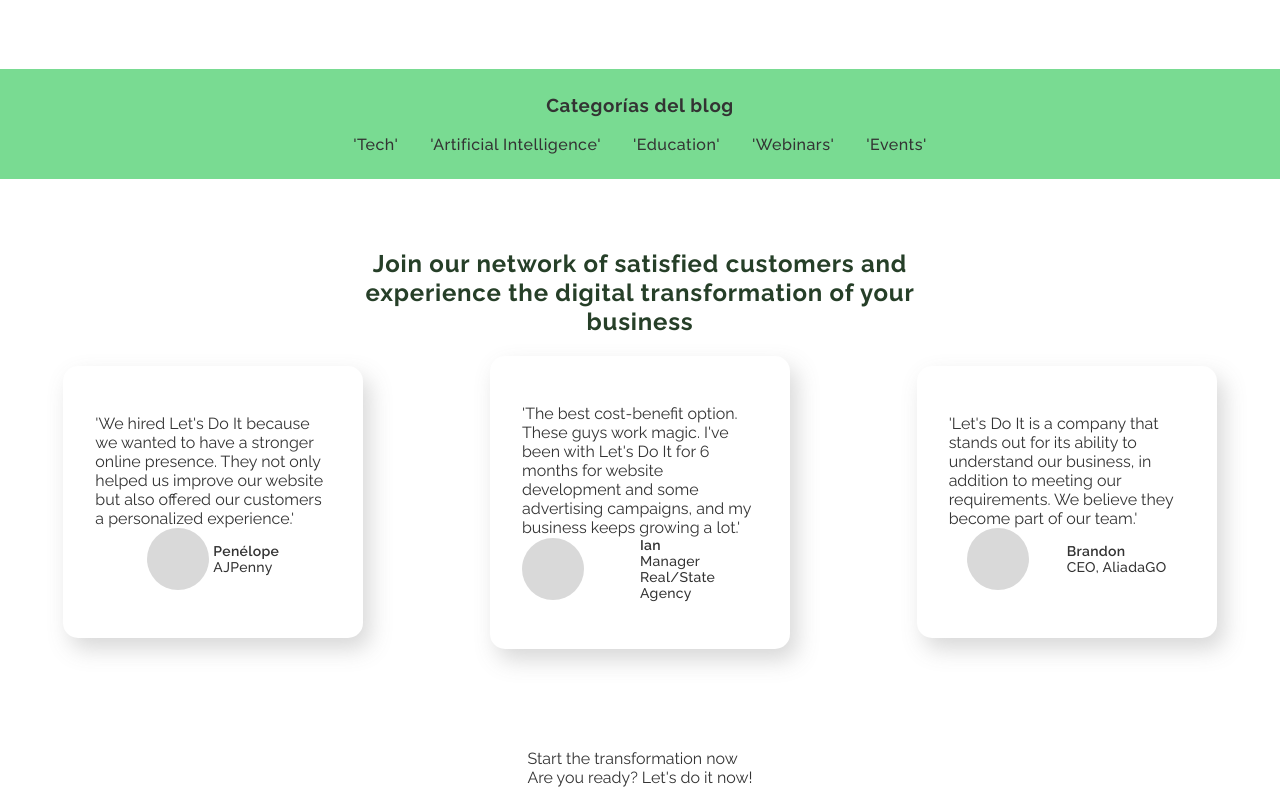
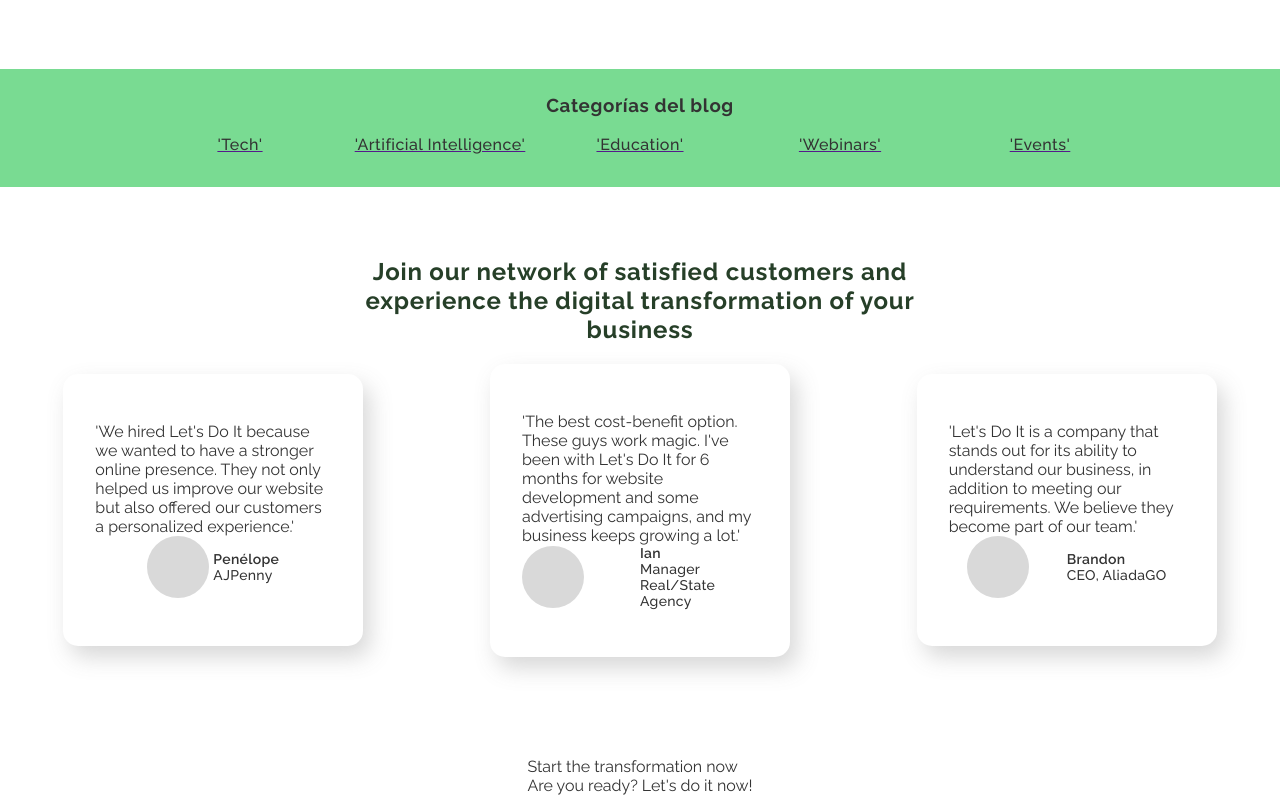
Before and after one commit to DRUMS1521/letsdoitnow-website, a Vue app: page / in a window 1280 px wide. Shown: the part 2740-3540 px from the top of the page. Built offline with nearby package versions, Linux system fonts and the light colour scheme.

Commit message:
Responce

```diff
--- a/src/assets/css/style.css
+++ b/src/assets/css/style.css
@@ -331,9 +331,29 @@ i {
     grid-template-columns: 1fr 1fr 1fr 1fr; */
 }
 
-.layout-f1, .layout-f2 {
+.blogtop, .layout-f1, .layout-f2 {
     display: inline-block;
     vertical-align: top;
+}
+
+ul {
+    margin: 0;
+    padding: 0;
+}
+
+.blogtop li {
+    color: #333;
+    text-decoration: none;
+    font-style: normal;
+    font-weight: 500;
+    line-height: normal;
+    letter-spacing: 0.48px;
+    list-style: none;
+    width: 200px;
+    padding-bottom: 0.5rem;
+}
+
+.layout-f1, .layout-f2 {
     min-width: 350px;
 }
 
--- a/src/components/Web/Home.vue
+++ b/src/components/Web/Home.vue
@@ -11,7 +11,7 @@ import CardReview from '../cards/cardReview.vue';
 /* function onBeforeMount(callback: () => void): void */
 
 const language = ref<any>({
-		"langweb": "", "titleweb": "", "desciptionweb": "", "keywords": "", "imgweb": "", "title01": "", "title02": "", "title03": "", "text001": "", "text002": "", "text003": "", "text004": "", "text005": "", "text006": "", "text007": "", "text008": "", "text009": "", "text010": "", "text011": "", "text012": "", "text013": "", "text014": "", "text015": "", "text016": "", "text017": "", "text018": "", "text019": "", "text020": "", "text021": "", "text022": "", "text023": "", "text024": "", "text025": "", "text026": "", "text027": "", "text028": "", "text029": "", "text030": ""
+		langweb: "", titleweb: "", desciptionweb: "", keywords: "", imgweb: "", title01: "", title02: "", title03: "", text001: "", text002: "", text003: "", text004: "", text005: "", text006: "", text007: "", text008: "", text009: "", text010: "", text011: "", text012: "", text013: "", text014: "", text015: "", text016: "", text017: "", text018: "", text019: "", text020: "", text021: "", text022: "", text023: "", text024: "", text025: "", text026: "", text027: "", text028: "", text029: "", text030: ""
 });
 
 const quote = (): void => {
--- a/src/components/cards/cardBlogCategory.vue
+++ b/src/components/cards/cardBlogCategory.vue
@@ -20,20 +20,20 @@ const props = defineProps({
 
 <template>
 	<h3 class="subtitle-3">Categorías del blog</h3>
-	<ul class="links-blog">
-		<a href="">
+	<ul class="">
+		<a href="" class="blogtop">
 			<li>{{ props.text }}</li>
 		</a>
-		<a href="">
+		<a href="" class="blogtop">
 			<li>{{ props.text2 }}</li>
 		</a>
-		<a href="">
+		<a href="" class="blogtop">
 			<li>{{ props.text3 }}</li>
 		</a>
-		<a href="">
+		<a href="" class="blogtop">
 			<li>{{ props.text4 }}</li>
 		</a>
-		<a href="">
+		<a href="" class="blogtop">
 			<li>{{ props.text5 }}</li>
 		</a>
 	</ul>
```
Also changed, not shown: 20 other files (tests, documents, lock files or other folders).
